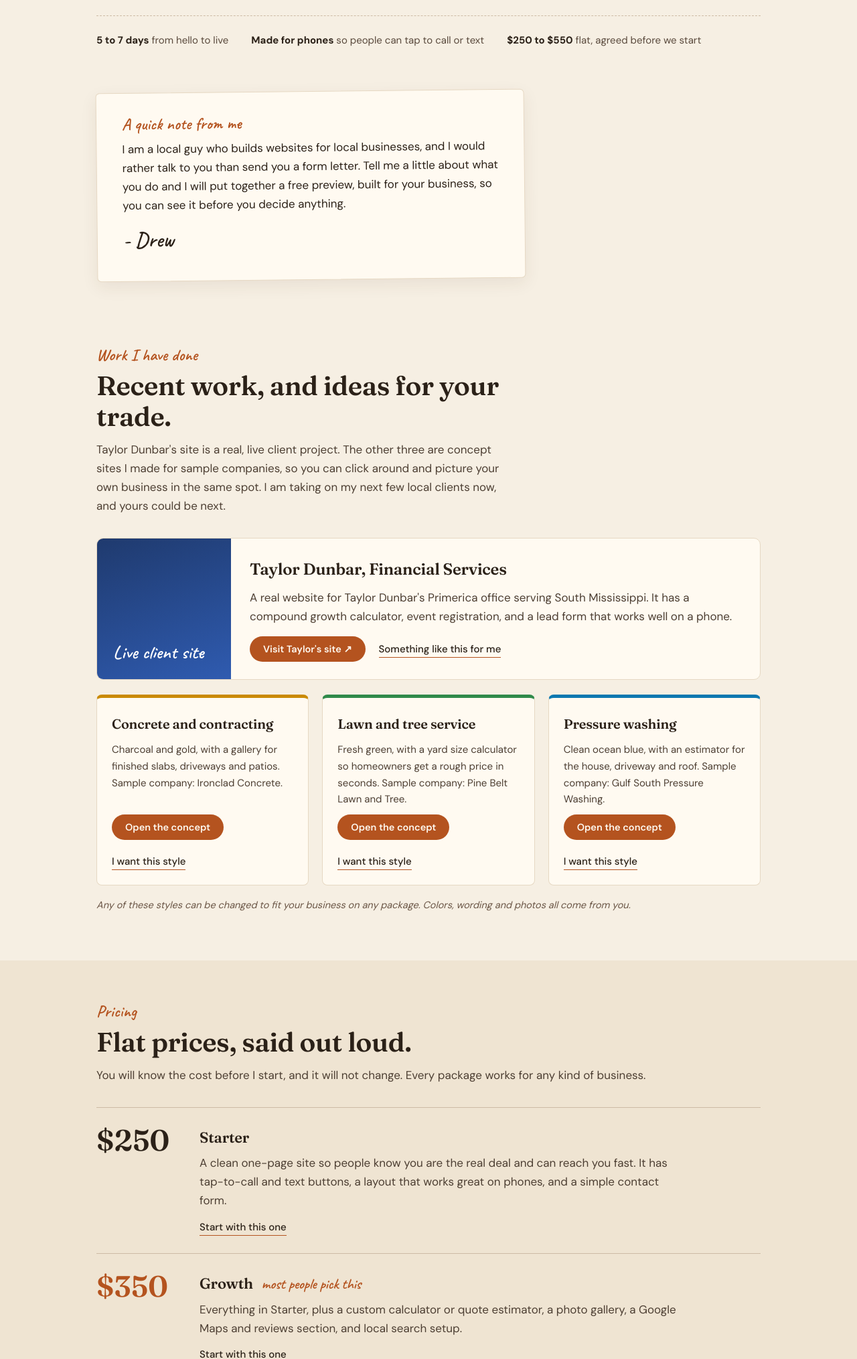
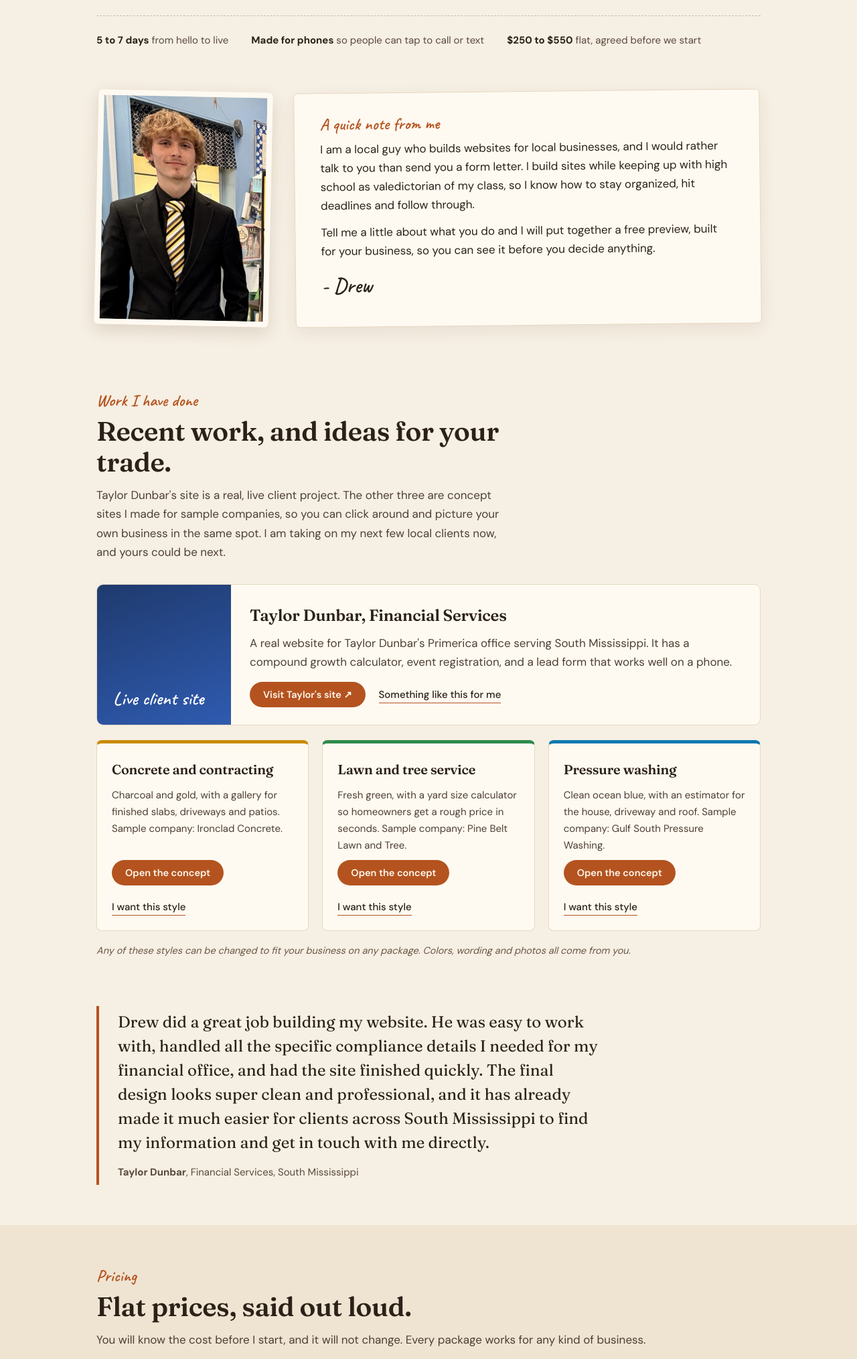
Before and after one commit to drewcox9179/coxdigitalsolutions, a plain HTML site: page index.html in a window 1280 px wide. Shown: the part 620-2649 px from the top of the page at 67% size. Drawn offline with Linux system fonts and the light colour scheme.

Commit message:
Add Drew photo, valedictorian note, and Taylor Dunbar testimonial
Co-Authored-By: Claude Sonnet 5.5 <noreply@anthropic.com>
Claude-Session: https://claude.ai/code/session_01SyjwdQUmzkXnTgVnnXjU9h

```diff
--- a/index.html
+++ b/index.html
@@ -1187,6 +1187,15 @@
       .hm-note-card { transform:none; padding:26px; }
       .hm-nav nav a:not(.hm-nav-cta){ display:none; }
     }
+
+    .hm-note-wrap { display:grid; grid-template-columns:260px 1fr; gap:36px; align-items:center; }
+    .hm-photo { width:100%; height:auto; border-radius:6px; border:8px solid #fffaf1; box-shadow:0 8px 24px rgba(80,50,20,.15); transform:rotate(1.2deg); }
+    .hm-note-wrap .hm-note-card { max-width:none; }
+    .hm-quote-sec { padding-top:0; padding-bottom:60px; }
+    .hm-quote { max-width:760px; border-left:4px solid #b4531f; padding:6px 0 6px 28px; }
+    .hm-quote p { font-family:'Fraunces',Georgia,serif; font-size:clamp(19px,2.4vw,24px); line-height:1.5; margin-bottom:14px; }
+    .hm-quote footer { font-size:15px; color:#5a4a3d; }
+    @media (max-width:820px){ .hm-note-wrap { grid-template-columns:1fr; } .hm-photo { max-width:240px; } }
   </style>
 </head>
 <body>
@@ -1221,10 +1230,14 @@
       </section>
 
       <section class="hm-note">
-        <div class="hm-note-card">
-          <p class="hm-hand">A quick note from me</p>
-          <p>I am a local guy who builds websites for local businesses, and I would rather talk to you than send you a form letter. Tell me a little about what you do and I will put together a free preview, built for your business, so you can see it before you decide anything.</p>
-          <p class="hm-sign">- Drew</p>
+        <div class="hm-note-wrap">
+          <img class="hm-photo" src="assets/drew.jpg" alt="Drew Cox, owner of Drew Cox Web Design" width="460" height="630">
+          <div class="hm-note-card">
+            <p class="hm-hand">A quick note from me</p>
+            <p>I am a local guy who builds websites for local businesses, and I would rather talk to you than send you a form letter. I build sites while keeping up with high school as valedictorian of my class, so I know how to stay organized, hit deadlines and follow through.</p>
+            <p>Tell me a little about what you do and I will put together a free preview, built for your business, so you can see it before you decide anything.</p>
+            <p class="hm-sign">- Drew</p>
+          </div>
         </div>
       </section>
 
@@ -1265,6 +1278,13 @@
           </article>
         </div>
         <p class="hm-fine">Any of these styles can be changed to fit your business on any package. Colors, wording and photos all come from you.</p>
+      </section>
+
+      <section class="hm-sec hm-quote-sec">
+        <blockquote class="hm-quote">
+          <p>Drew did a great job building my website. He was easy to work with, handled all the specific compliance details I needed for my financial office, and had the site finished quickly. The final design looks super clean and professional, and it has already made it much easier for clients across South Mississippi to find my information and get in touch with me directly.</p>
+          <footer><b>Taylor Dunbar</b>, Financial Services, South Mississippi</footer>
+        </blockquote>
       </section>
 
       <section id="pricing" class="hm-sec hm-paper">
```
Also changed, not shown: assets/drew.jpg (added).
